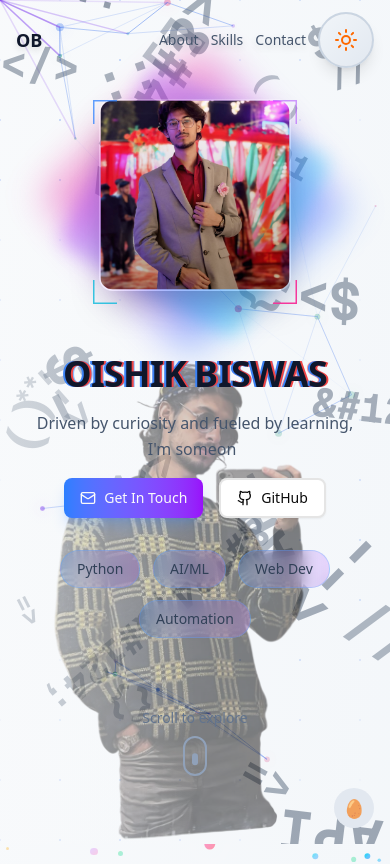
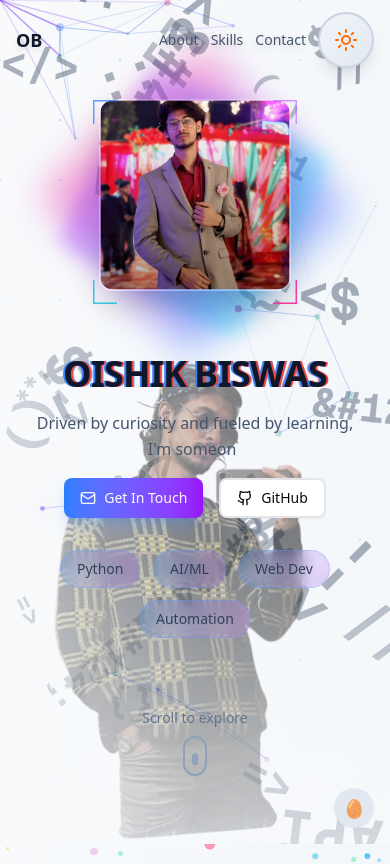
Before and after one commit to OishikBiswas123/portfolio--v2, a Next.js app: page / in a window 390 px wide. Shown: the top 864 px of the page. Built offline with nearby package versions, Linux system fonts and the light colour scheme.

Commit message:
Add fade effect to bottom of background images
- Add bottom-to-top gradient fade on desktop background
- Add bottom-to-top gradient fade on mobile background
- Creates smooth transition at the bottom of hero section

```diff
--- a/src/components/hero-background-image.tsx
+++ b/src/components/hero-background-image.tsx
@@ -46,6 +46,9 @@ export function HeroBackgroundImage() {
 
         {/* Gradient overlay for better text readability */}
         <div className="absolute inset-0 bg-gradient-to-r from-slate-50/80 dark:from-slate-900/80 via-slate-50/30 dark:via-slate-900/30 to-transparent" />
+
+        {/* Fade from bottom of background image */}
+        <div className="absolute inset-0 bg-gradient-to-t from-slate-50/60 dark:from-slate-900/60 via-transparent to-transparent" />
       </motion.div>
 
       {/* Mobile: Bottom center background - HIDDEN ON DESKTOP */}
@@ -75,6 +78,9 @@ export function HeroBackgroundImage() {
 
         {/* Gradient overlay for better text readability - left to right fade */}
         <div className="absolute inset-0 bg-gradient-to-r from-slate-50/60 dark:from-slate-900/60 via-transparent to-transparent" />
+
+        {/* Fade from bottom of background image */}
+        <div className="absolute inset-0 bg-gradient-to-t from-slate-50/60 dark:from-slate-900/60 via-transparent to-transparent" />
       </motion.div>
     </>
   )
```
